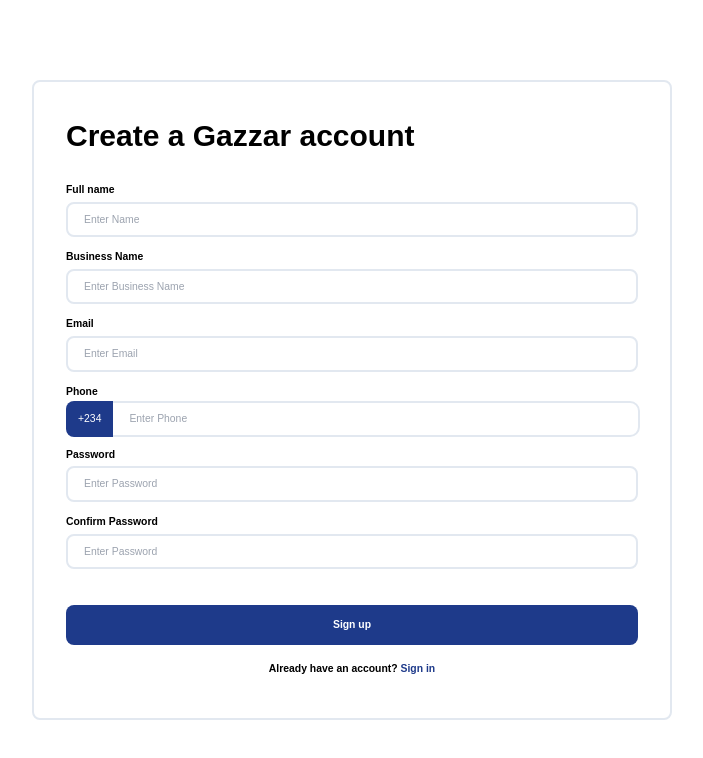
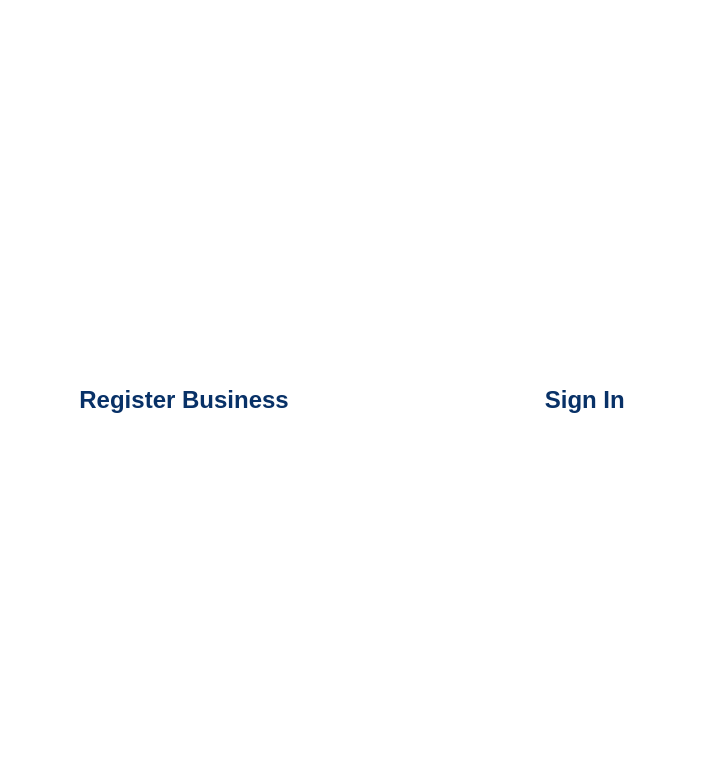
Before and after one commit to Fullstack-Roadmap/Gazzar-Frontend, a React app: page / in a window 1280 px wide. Shown: the top 758 px of the page, without its empty margins (288-991 px from the left). Built offline with nearby package versions, Linux system fonts and the light colour scheme; the HTML template or start-up script is replaced by a standard one.

Commit message:
Setup react router with new createBrowserRouter method in main.jsx

```diff
--- a/src/App.jsx
+++ b/src/App.jsx
@@ -1,21 +1,28 @@
-import {
-  Route,
-  createBrowserRouter,
-  createRoutesFromElements,
-  RouterProvider,
-} from "react-router-dom";
-import SignIn from "./pages/SignIn";
-import React from "react";
-import Register from "./pages/Register";
 
-const router = createBrowserRouter(
-  createRoutesFromElements(<Route path="/" element={<Register />}></Route>)
-);
+// import SignIn from "./pages/SignIn";
+// import Register from "./pages/Register";
+// import LandingPage from "./pages/LandingPage";
+
+
 
 const App = () => {
   return (
     <>
-      <RouterProvider router={router} />
+    </>
+  );
+};
+
+const Root = () => {
+  return (
+    <>
+      <div className="flex justify-center items-center h-screen gap-[20vw] text-blue font-bold text-2xl">
+        <Link to="/register"> Register Business </Link>
+        <Link to="/signin"> Sign In </Link>
+      </div>
+
+      <div>
+        <Outlet />
+      </div>
     </>
   );
 };
--- a/src/main.jsx
+++ b/src/main.jsx
@@ -1,9 +1,24 @@
-import React from 'react'
-import ReactDOM from 'react-dom/client'
-import App from './App.jsx'
+import React from "react";
+import ReactDOM from "react-dom/client";
+import App from "./App.jsx";
+import { createBrowserRouter, RouterProvider } from "react-router-dom";
+import "./css/styles.css";
+import Root from "./routes/root.jsx";
+import Register from "./routes/Register";
 
-ReactDOM.createRoot(document.getElementById('root')).render(
+const router = createBrowserRouter([
+  {
+    path: "/",
+    element: <Root />,
+  },
+  {
+    path: "/register",
+    element: <Register />,
+  },
+]);
+
+ReactDOM.createRoot(document.getElementById("root")).render(
   <React.StrictMode>
-    <App />
-  </React.StrictMode>,
-)
+    <RouterProvider router={router} />
+  </React.StrictMode>
+);
--- /dev/null
+++ b/src/routes/LandingPage.jsx
@@ -0,0 +1,13 @@
+import React from 'react'
+import { Link } from 'react-router-dom'
+
+const LandingPage = () => {
+  return (
+     <div className='flex justify-center items-center h-screen gap-[20vw] text-blue font-bold text-2xl'>
+        <Link to="register"> Register Business </Link>
+        <Link to="signin"> Sign In </Link>
+    </div>
+  )
+}
+
+export default LandingPage
--- a/src/pages/Register.jsx
+++ b/src/routes/Register.jsx
@@ -1,8 +1,10 @@
 import axios from "axios";
 import { yupResolver } from "@hookform/resolvers/yup";
-import "../css/App.css";
+import "../css/styles.css";
 import { useForm } from "react-hook-form";
 import * as yup from "yup";
+import { Link } from "react-router-dom";
+import SignIn from "./SignIn";
 
 const Register = () => {
   const schema = yup.object().shape({
@@ -33,8 +35,8 @@ const Register = () => {
   });
 
   const createVendor = (form, e) => {
-    const { confirmPassword, ...rest } = form
-    console.log(rest)
+    const { confirmPassword, ...rest } = form;
+    console.log(rest);
     e.preventDefault();
     axios
       .post("https://gazzar-api.onrender.com/signup", rest)
@@ -96,7 +98,7 @@ const Register = () => {
                 <p className="text-red-600">{errors.phone?.message}</p>
               </div>
               <div className="w-full flex items-stretch ">
-                <span className="text-white px-3 translate-y-[2px] flex justify-center items-center bg-blue-900 border-slate-200 rounded-l-lg">
+                <span className="text-white px-3 translate-y-[2px] flex justify-center items-center bg-blue border-slate-200 rounded-l-lg">
                   +234
                 </span>
                 <input
@@ -133,13 +135,15 @@ const Register = () => {
                 {...register("confirmPassword")}
               />
             </div>
-            <button className="bg-blue-900 text-white rounded-lg mt-6 p-3 w-full font-bold">
-              Sign up
-            </button>
+            <div className="bg-blue text-white rounded-lg mt-6 p-3 w-full font-bold flex justify-center">
+              <Link to="/signin">
+                <button>Sign up</button>
+              </Link>
+            </div>
           </form>
           <footer className="font-semibold">
             <span>Already have an account? </span>
-            <span className="text-blue-900 font-bold">Sign in</span>
+            <span className="text-blue font-bold">Sign in</span>
           </footer>
         </section>
       </div>
--- /dev/null
+++ b/src/routes/root.jsx
@@ -0,0 +1,13 @@
+import React from 'react'
+import { Link } from 'react-router-dom';
+
+const Root = () => {
+  return (
+    <div className="flex justify-center items-center h-screen gap-[20vw] text-blue font-bold text-2xl">
+      <Link to="register"> Register Business </Link>
+      <Link to="signin"> Sign In </Link>
+    </div>
+  );
+}
+
+export default Root
--- a/tailwind.config.js
+++ b/tailwind.config.js
@@ -19,7 +19,11 @@ export default {
     fontFamily: {
       Poppins: "Poppins",
     },
-    extend: {},
+    extend: {
+      colors: {
+        blue: "#083167",
+      }
+    },
   },
   plugins: [],
 };
```
Also changed, not shown: src/css/styles.css (renamed from src/css/App.css), src/routes/SignIn.jsx (renamed from src/pages/SignIn.jsx).
